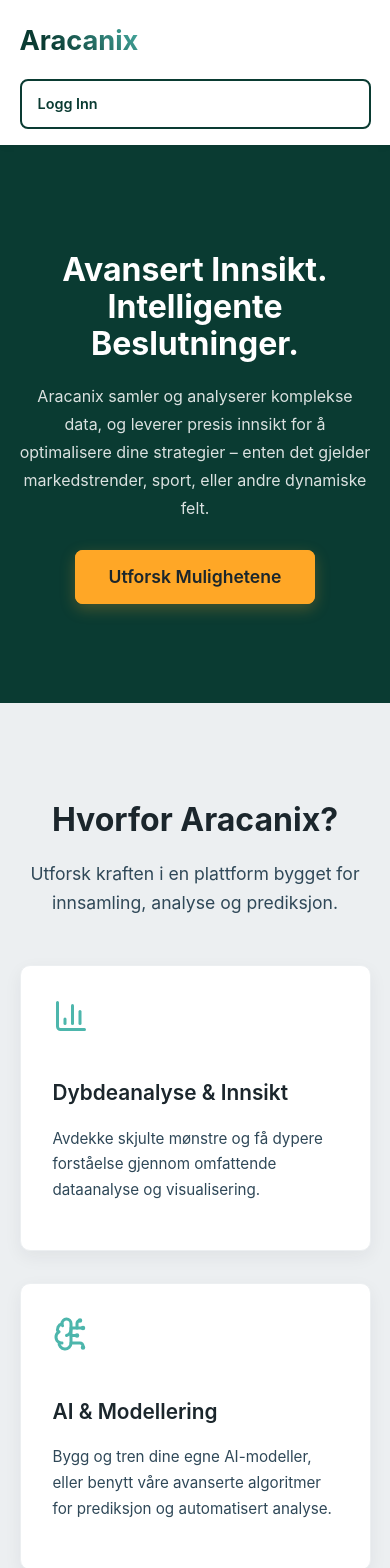
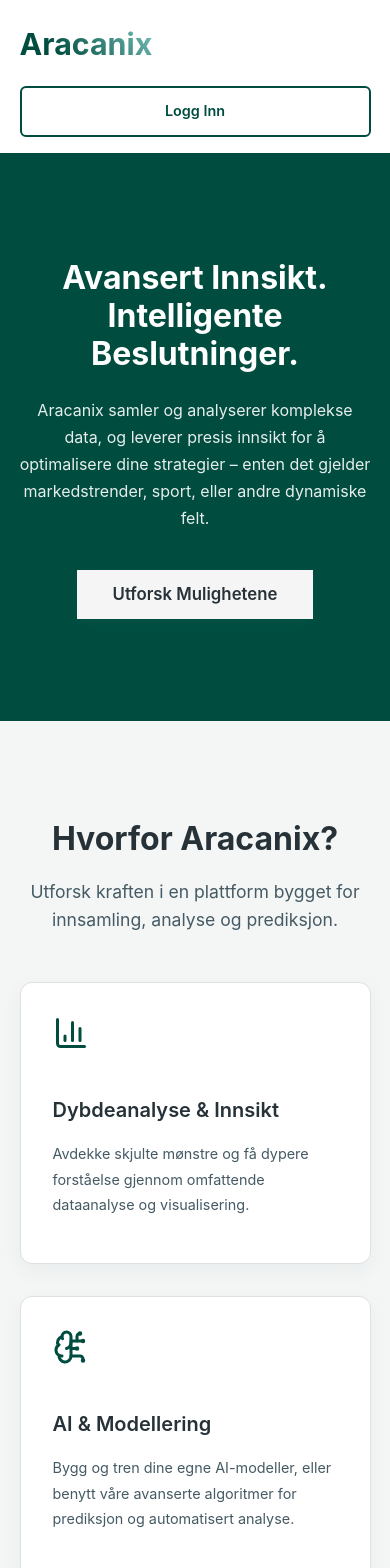
Before and after one commit to martingit2/AiPortal-Frontend, a React (Vite) app: page / in a window 390 px wide. Shown: the top 1568 px of the page. Built offline with nearby package versions, Linux system fonts and the light colour scheme.

Commit message:
oppdatert litt på design, skal gjøre det bedre senere

```diff
--- a/src/index.css
+++ b/src/index.css
@@ -4,6 +4,8 @@
   font-family: system-ui, Avenir, Helvetica, Arial, sans-serif;
   line-height: 1.5;
   font-weight: 400;
+  --accent-color-highlight: #80CBC4;
+  --accent-color-highlight-rgb: 128, 203, 196; /* For rgba() */
 
   color-scheme: light dark; /* Lar nettleseren velge tema basert på OS-innstilling */
   /* Fargene under vil kun gjelde hvis 'dark' scheme er aktiv og ikke overstyrt av din egen CSS */
--- a/src/pages/LandingPage.css
+++ b/src/pages/LandingPage.css
@@ -1,21 +1,22 @@
 /* src/pages/LandingPage.css */
 :root {
-  /* Ny Mørkegrønn Palett - Sofistikert og Teknologisk */
-  --primary-color: #0A3B32;       /* Dyp skoggrønn */
-  --primary-rgb: 10, 59, 50;       /* RGB-versjon for rgba() */
-  --secondary-color: #145A32;     /* En litt lysere, men fortsatt dyp grønn */
-  --accent-color-cta: #FFA726;    /* Varm oransje/rav for Call-to-Actions */
-  --accent-color-highlight: #4DB6AC; /* En lysere, frisk turkis/mint for highlights */
+  /* Ny Smaragdgrønn/Turkis Palett */
+  --primary-color: #004D40;
+  --primary-rgb: 0, 121, 107; /* RGB for --primary-color */
+  --secondary-color: #004D40;
+  --accent-color-cta: #f5f5f5;    /* Endret CTA til highlight-fargen */
+  --accent-color-cta-hover: #26A69A; /* Mørkere variant av highlight for hover */
+  --accent-color-highlight: #80CBC4;
 
-  --neutral-darkest: #1B262C;   /* Veldig mørk blågrå (nesten svart) for tekst */
-  --neutral-dark: #2F4858;     /* Mørk blågrå for sekundærtekst */
-  --neutral-medium: #B0BEC5;   /* Lys grå for borders, subtile elementer */
-  --neutral-light: #ECEFF1;    /* Veldig lys grå for bakgrunner */
+  --neutral-darkest: #263238;
+  --neutral-dark: #455A64;
+  --neutral-medium: #90A4AE;
+  --neutral-light: #CFD8DC;
+  --background-light: #FFFFFF;
+  --background-offwhite: #F4F6F6;
 
   --text-color-dark: var(--neutral-darkest);
   --text-color-light: #FFFFFF;
-  --background-light: #FFFFFF;
-  --background-offwhite: var(--neutral-light);
 
   --font-sans: 'Inter', -apple-system, BlinkMacSystemFont, 'Segoe UI', Roboto, Oxygen, Ubuntu, Cantarell, 'Open Sans', 'Helvetica Neue', sans-serif;
   --font-display: 'Lexend', var(--font-sans);
@@ -24,9 +25,9 @@
 .landing-container {
   font-family: var(--font-sans);
   color: var(--text-color-dark);
-  line-height: 1.65;
+  line-height: 1.7;
   background-color: var(--background-light);
-  overflow-x: hidden; /* Forhindrer horisontal scrollbar fra animasjoner */
+  overflow-x: hidden;
 }
 
 /* Header */
@@ -35,9 +36,9 @@
   justify-content: space-between;
   align-items: center;
   padding: 1.25rem 5%;
-  background-color: rgba(255, 255, 255, 0.97);
-  backdrop-filter: blur(8px);
-  box-shadow: 0 1px 3px rgba(27, 38, 44, 0.05), 0 2px 8px rgba(27, 38, 44, 0.03);
+  background-color: rgba(255, 255, 255, 0.95);
+  backdrop-filter: blur(10px);
+  box-shadow: 0 1px 2px rgba(38, 50, 56, 0.06), 0 2px 4px rgba(38, 50, 56, 0.04);
   position: sticky;
   top: 0;
   z-index: 1000;
@@ -45,9 +46,8 @@
   box-sizing: border-box;
 }
 
-/* Logo Styling - MED GRADIENT */
 .landing-header .logo {
-  font-size: 1.7rem;
+  font-size: 1.9rem;
   font-weight: 700;
   font-family: var(--font-display);
   text-decoration: none;
@@ -55,19 +55,18 @@
   -webkit-background-clip: text;
   -webkit-text-fill-color: transparent;
   background-clip: text;
-  /* text-fill-color: transparent; - Standard CSS, -webkit- er for eldre nettlesere */
+  /* text-fill-color: transparent; */
   padding: 0.2rem 0;
   display: inline-block;
   transition: filter 0.3s ease;
 }
 .landing-header .logo:hover {
-  filter: brightness(1.15) contrast(1.05);
+  filter: brightness(1.1) saturate(1.2);
 }
 
-
 .main-nav .cta-button {
-  padding: 0.6rem 1.4rem;
-  border-radius: 8px;
+  padding: 0.65rem 1.5rem;
+  border-radius: 6px;
   text-decoration: none;
   font-weight: 600;
   transition: all 0.25s ease-out;
@@ -76,17 +75,34 @@
   border: 2px solid transparent;
 }
 
-.main-nav .cta-button.primary {
+/* Primærknapp (Logg Inn i header, Utforsk Mulighetene i Hero, Be om Tilgang i Final CTA) */
+.main-nav .cta-button.primary,
+.hero .cta-button.hero-cta,
+.final-cta-section .cta-button.primary {
   background-color: var(--accent-color-cta);
-  color: var(--neutral-darkest);
+  color: var(--neutral-darkest); /* Mørk tekst på lys turkis/mint knapp */
   border-color: var(--accent-color-cta);
+  box-shadow: 0 4px 10px rgba(var(--primary-rgb), 0.1); /* Subtil skygge relatert til hovedfargen */
 }
-.main-nav .cta-button.primary:hover {
-  background-color: #FFB74D;
-  box-shadow: 0 4px 12px rgba(255, 167, 38, 0.3);
+.main-nav .cta-button.primary:hover,
+.hero .cta-button.hero-cta:hover,
+.final-cta-section .cta-button.primary:hover {
+  background-color: var(--accent-color-cta-hover);
+  border-color: var(--accent-color-cta-hover);
+  color: var(--text-color-light); /* Hvit tekst ved hover */
+  box-shadow: 0 6px 15px rgba(var(--primary-rgb), 0.15);
+  transform: translateY(-2px);
+}
+/* Større CTA-knapp (spesifikt for Hero og Final CTA) */
+.hero .cta-button.hero-cta,
+.final-cta-section .cta-button.primary.large { /* Bruk .large for å spesifisere */
+  padding: 0.9rem 2.2rem;
+  font-size: 1.05rem;
+  font-weight: 600;
 }
 
-.main-nav .cta-button.secondary {
+
+.main-nav .cta-button.secondary { /* "Logg Inn" knappen i headeren */
   background-color: transparent;
   color: var(--primary-color);
   border-color: var(--primary-color);
@@ -101,127 +117,110 @@
 .hero {
   background-color: var(--primary-color);
   color: var(--text-color-light);
-  padding: 7rem 5% 9rem;
+  padding: 8rem 5% 10rem;
   text-align: center;
-  min-height: 75vh;
+  min-height: 70vh;
   display: flex;
   flex-direction: column;
   align-items: center;
   justify-content: center;
   position: relative;
-  overflow: hidden; /* Viktig for animasjoner som kan gå utenfor */
+  overflow: hidden;
 }
 
 .hero-content {
-  max-width: 850px;
+  max-width: 800px;
   margin: 0 auto;
   z-index: 2;
 }
 
 .hero-content h1 {
   font-family: var(--font-display);
-  font-size: clamp(2.8rem, 6.5vw, 4.8rem);
+  font-size: clamp(2.6rem, 6vw, 4.5rem);
   font-weight: 700;
-  margin-bottom: 1.25rem;
-  line-height: 1.15;
+  margin-bottom: 1.5rem;
+  line-height: 1.18;
   color: var(--text-color-light);
 }
 
 .hero-content .subtitle {
-  font-size: clamp(1.1rem, 2.2vw, 1.35rem);
-  margin-bottom: 2.5rem;
-  max-width: 680px;
+  font-size: clamp(1.1rem, 2.3vw, 1.3rem);
+  margin-bottom: 3rem;
+  max-width: 650px;
   margin-left: auto;
   margin-right: auto;
-  opacity: 0.85;
-  line-height: 1.75;
+  opacity: 0.9;
+  line-height: 1.7;
 }
-
-.hero .cta-button.hero-cta {
-  padding: 0.9rem 2rem;
-  font-size: 1.1rem;
-  border-radius: 8px;
-  background-color: var(--accent-color-cta);
-  color: var(--neutral-darkest);
-  border: 2px solid var(--accent-color-cta);
-  box-shadow: 0 5px 15px rgba(255, 167, 38, 0.25);
-  font-weight: 600;
-}
-.hero .cta-button.hero-cta:hover {
-  background-color: #FFB74D;
-  border-color: #FFB74D;
-  box-shadow: 0 7px 20px rgba(255, 167, 38, 0.35);
-  transform: translateY(-2px) scale(1.02);
-}
-
 
 /* Features Section */
 .features-section {
   padding: 6rem 5%;
   background-color: var(--background-offwhite);
   text-align: center;
-  overflow: hidden; /* For animasjoner */
+  overflow: hidden;
 }
 
 .features-section h2 {
   font-family: var(--font-display);
-  font-size: clamp(2.2rem, 4.5vw, 3.2rem);
+  font-size: clamp(2rem, 4vw, 3rem);
   margin-bottom: 1rem;
-  color: var(--text-color-dark);
+  color: var(--neutral-darkest);
 }
 .features-section .section-subtitle {
   font-size: 1.1rem;
   color: var(--neutral-dark);
   max-width: 700px;
-  margin: 0 auto 4rem auto;
+  margin: 0 auto 4.5rem auto;
+  line-height: 1.6;
 }
 
 .features-grid {
   display: grid;
   grid-template-columns: repeat(auto-fit, minmax(300px, 1fr));
-  gap: 2.5rem;
-  max-width: 1200px;
+  gap: 2.75rem;
+  max-width: 1150px;
   margin: 0 auto;
 }
 
-.feature-item { /* Denne klassen brukes av AnimatedCard */
+.feature-item {
   background-color: var(--background-light);
-  padding: 2.5rem;
-  border-radius: 10px;
-  border: 1px solid var(--neutral-light);
-  box-shadow: 0 6px 18px rgba(27, 38, 44, 0.06);
+  padding: 2.25rem;
+  border-radius: 12px;
+  border: 1px solid #E0E0E0;
+  box-shadow: 0 7px 20px rgba(38, 50, 56, 0.05);
   transition: transform 0.3s ease-out, box-shadow 0.3s ease-out;
   text-align: left;
 }
 
 .feature-item:hover {
   transform: translateY(-10px);
-  box-shadow: 0 12px 30px rgba(27, 38, 44, 0.1);
+  box-shadow: 0 14px 35px rgba(38, 50, 56, 0.08);
 }
 
-.feature-icon-wrapper { /* Wrapper for ikonet inni feature-item/step-item */
+.feature-icon-wrapper {
   display: inline-flex;
   align-items: center;
   justify-content: center;
   margin-bottom: 1.35rem;
 }
 
-.feature-icon { /* Selve ikonet */
-  color: var(--accent-color-highlight);
+.feature-icon {
+  color: var(--primary-color);
 }
 
-.feature-item h3 { /* Gjelder også for step-item hvis de deler struktur */
+.feature-item h3 {
   font-family: var(--font-display);
-  font-size: 1.3rem;
-  margin-bottom: 0.6rem;
-  color: var(--text-color-dark);
+  font-size: 1.25rem;
+  margin-bottom: 0.65rem;
+  color: var(--neutral-darkest);
   font-weight: 600;
 }
 
-.feature-item p { /* Gjelder også for step-item hvis de deler struktur */
-  font-size: 0.95rem;
+.feature-item p {
+  font-size: 0.9rem;
   color: var(--neutral-dark);
-  line-height: 1.7;
+  line-height: 1.75;
 }
 
 
@@ -229,18 +228,15 @@
 .how-it-works-section {
   padding: 6rem 5%;
   background-color: var(--background-light);
-  overflow: hidden; /* For animasjoner */
+  overflow: hidden;
 }
 
-/* Bruker .content-wrapper her som definert tidligere hvis du har den globalt,
-   ellers må du definere den eller style .how-it-works-section direkte for bredde */
 .content-wrapper {
   max-width: 1100px;
   margin-left: auto;
   margin-right: auto;
-  padding: 0 2rem; /* Sørger for at innholdet ikke treffer kantene hvis wrapperen har bakgrunn */
+  padding: 0 2rem;
 }
-
 
 .section-title-centered {
   font-family: var(--font-display);
@@ -264,17 +260,15 @@
   gap: 3rem;
 }
 
-.step-item { /* Denne klassen brukes av AnimatedCard */
+.step-item {
   text-align: center;
   padding: 1.5rem;
-  /* border: 1px solid var(--neutral-light); */ /* Valgfritt */
-  /* border-radius: 8px; */ /* Valgfritt */
 }
 
-.step-icon-wrapper { /* Wrapper for ikonet */
+.step-icon-wrapper {
   display: inline-flex;
   padding: 1rem;
-  background-color: rgba(var(--primary-rgb), 0.08); /* Subtil bakgrunn */
+  background-color: rgba(var(--primary-rgb), 0.08);
   border-radius: 50%;
   margin-bottom: 1.5rem;
 }
@@ -314,24 +308,26 @@
 .platform-highlight-section.dark-bg h2,
 .platform-highlight-section.dark-bg .highlight-tag,
 .platform-highlight-section.dark-bg p,
-.platform-highlight-section.dark-bg ul li {
-  color: var(--text-color-light); /* Sikrer at tekst er lys på mørk bakgrunn */
+.platform-highlight-section.dark-bg ul li,
+.platform-highlight-section.dark-bg .list-check-icon { /* Sørg for at check-ikonet også blir lyst */
+  color: var(--text-color-light);
 }
 .platform-highlight-section.dark-bg .highlight-tag {
-  background-color: rgba(255,255,255,0.1);
-  color: var(--accent-color-highlight); /* Bruker highlight farge for tag på mørk bakgrunn */
+  background-color: rgba(var(--accent-color-highlight-rgb, 128, 203, 196), 0.15); /* Bruk RGB for highlight */
+  color: var(--accent-color-highlight);
 }
+/* Du må definere --accent-color-highlight-rgb i :root hvis du bruker den */
+/* Eksempel: --accent-color-highlight-rgb: 128, 203, 196; (for #80CBC4) */
 
 
 .highlight-layout {
   display: grid;
-  grid-template-columns: 1fr 1fr; /* Standard er tekst til venstre, bilde til høyre */
+  grid-template-columns: 1fr 1fr;
   align-items: center;
   gap: 4rem;
 }
 .highlight-layout.reversed {
-  /* Bytter rekkefølge ved å bruke grid-template-areas eller ved å bytte rekkefølge i TSX */
-  /* For enkelhets skyld kan du bare bytte rekkefølgen på motion.div i TSX */
+  /* For å bytte rekkefølge, bytt plass på <motion.div>-elementene i TSX for enkelhets skyld */
 }
 
 .highlight-text h2 {
@@ -363,18 +359,24 @@
   padding-left: 0;
 }
 .highlight-text ul li {
-  padding-left: 1.8rem;
+  /* Fjerner padding-left her, da ikonet håndterer avstand */
   position: relative;
   margin-bottom: 0.75rem;
   font-size: 1rem;
+  display: flex;
+  align-items: flex-start;
 }
-.highlight-text ul li::before {
-  content: '✓';
-  color: var(--accent-color-highlight);
-  position: absolute;
-  left: 0;
-  font-weight: bold;
+/* Fjernet .highlight-text ul li::before regelen */
+
+.list-check-icon { /* Stil for CheckCircle ikonet fra lucide-react */
+  color: var(--accent-color-highlight); /* Eller var(--primary-color) for mer dempet */
+  margin-right: 0.6rem;
+  flex-shrink: 0;
+  margin-top: 0.1em; /* Liten justering for vertikal linjering, kan trenge finjustering */
+  width: 20px; /* Sørg for at ikonet ikke blir for stort */
+  height: 20px;
 }
+
 
 .highlight-visual img {
   max-width: 100%;
@@ -387,7 +389,7 @@
 /* Final CTA Section */
 .final-cta-section {
   padding: 7rem 5%;
-  background-color: var(--primary-color);
+  background-color: var(--secondary-color); /* Bruker den dypere grønnfargen for variasjon */
   color: var(--text-color-light);
   text-align: center;
 }
@@ -406,113 +408,58 @@
   margin-bottom: 2.5rem;
   opacity: 0.9;
 }
-/* .hero-cta stilen brukes for knappen her */
 
+
+/* Footer */
+.landing-footer {
+  background-color: var(--neutral-darkest);
+  color: var(--neutral-medium);
+  text-align: center;
+  padding: 2.5rem 5%;
+  font-size: 0.875rem;
+}
+.landing-footer a {
+  color: var(--accent-color-highlight);
+  text-decoration: none;
+  font-weight: 500;
+}
+.landing-footer a:hover {
+  text-decoration: underline;
+  color: var(--text-color-light);
+}
 
 /* Responsivitet */
 @media (max-width: 992px) {
-  .hero-content h1 {
-    font-size: clamp(2.4rem, 6vw, 4rem);
-  }
-  .features-grid {
-    gap: 2rem;
-  }
-  .highlight-layout,
-  .highlight-layout.reversed {
-    grid-template-columns: 1fr;
-    text-align: center;
-  }
-  .highlight-layout.reversed .highlight-visual {
-    grid-row: 1;
-  }
-  .highlight-text {
-    margin-top: 2rem;
-  }
-  .highlight-text ul li {
-    padding-left: 0;
-    text-align: left;
-    display: inline-block;
-    margin: 0 auto 0.75rem auto;
-    position: relative;
-    padding-left: 1.8rem;
-  }
+  .hero-content h1 { font-size: clamp(2.4rem, 6vw, 4rem); }
+  .features-grid { gap: 2rem; }
+  .highlight-layout, .highlight-layout.reversed { grid-template-columns: 1fr; text-align: center; }
+  .highlight-layout.reversed .highlight-visual { grid-row: 1; }
+  .highlight-text { margin-top: 2rem; }
+  .highlight-text ul li { text-align: left; display: flex; margin: 0 auto 0.75rem auto; /* Sentrerer li-blokken */ }
 }
 
 @media (max-width: 768px) {
-  .landing-header {
-    padding: 1rem 5%;
-    backdrop-filter: none;
-    flex-direction: column;
-    align-items: flex-start;
-  }
-  .landing-header .logo {
-    margin-bottom: 0.75rem;
-  }
-  .main-nav {
-    width: 100%;
-    display: flex;
-    justify-content: flex-end;
-    margin-top: 0;
-  }
-   .main-nav .cta-button {
-    margin-left: 0.5rem;
-  }
-
-  .hero {
-    padding: 5rem 5% 7rem;
-    min-height: auto;
-  }
-
-  .features-section {
-    padding: 4rem 5%;
-  }
-  .features-section h2 {
-    font-size: clamp(2rem, 4vw, 2.8rem);
-    margin-bottom: 0.75rem;
-  }
-  .features-section .section-subtitle {
-    margin-bottom: 3rem;
-  }
-  .features-grid {
-    grid-template-columns: 1fr;
-  }
-
-  .steps-grid {
-    grid-template-columns: 1fr;
-    gap: 2rem;
-  }
-  .step-item {
-    padding: 1rem;
-  }
-  .platform-highlight-section {
-    padding: 5rem 5%;
-  }
-  .final-cta-section {
-    padding: 5rem 5%;
-  }
+  .landing-header { padding: 1rem 5%; backdrop-filter: none; flex-direction: column; align-items: flex-start; }
+  .landing-header .logo { margin-bottom: 0.75rem; }
+  .main-nav { width: 100%; display: flex; justify-content: flex-end; margin-top: 0; }
+  .main-nav .cta-button { margin-left: 0.5rem; }
+  .hero { padding: 5rem 5% 7rem; min-height: auto; }
+  .features-section { padding: 4rem 5%; }
+  .features-section h2 { font-size: clamp(2rem, 4vw, 2.8rem); margin-bottom: 0.75rem; }
+  .features-section .section-subtitle { margin-bottom: 3rem; }
+  .features-grid { grid-template-columns: 1fr; }
+  .steps-grid { grid-template-columns: 1fr; gap: 2rem; }
+  .step-item { padding: 1rem; }
+  .platform-highlight-section { padding: 5rem 5%; }
+  .final-cta-section { padding: 5rem 5%; }
 }
 
 @media (max-width: 576px) {
-  .hero-content h1 {
-    font-size: clamp(2rem, 7.5vw, 3.2rem);
-  }
-  .hero-content .subtitle {
-    font-size: clamp(1rem, 3.5vw, 1.2rem);
-  }
-  .feature-item, .step-item { /* Samme padding for begge på mobil */
-    padding: 2rem;
-  }
-  .main-nav {
-    flex-direction: column; /* Stabler knapper på veldig små skjermer */
-    align-items: stretch; /* Får knappene til å ta full bredde */
-  }
-  .main-nav .cta-button {
-    padding: 0.7rem 1rem; /* Litt større for touch */
-    font-size: 0.9rem;
-    margin-left: 0; /* Fjerner venstremargin når stablet */
-    margin-bottom: 0.5rem;
-  }
-  .main-nav .cta-button:last-child {
-    margin-bottom: 0;
-  }
+  .hero-content h1 { font-size: clamp(2rem, 7.5vw, 3.2rem); }
+  .hero-content .subtitle { font-size: clamp(1rem, 3.5vw, 1.2rem); }
+  .feature-item, .step-item { padding: 2rem; }
+  .main-nav { flex-direction: column; align-items: stretch; }
+  .main-nav .cta-button { padding: 0.7rem 1rem; font-size: 0.9rem; margin-left: 0; margin-bottom: 0.5rem; text-align: center;}
+  .main-nav .cta-button:last-child { margin-bottom: 0; }
+  .highlight-text ul li { justify-content: center; /* For å sentrere sjekkmerke + tekst */}
 }
```
